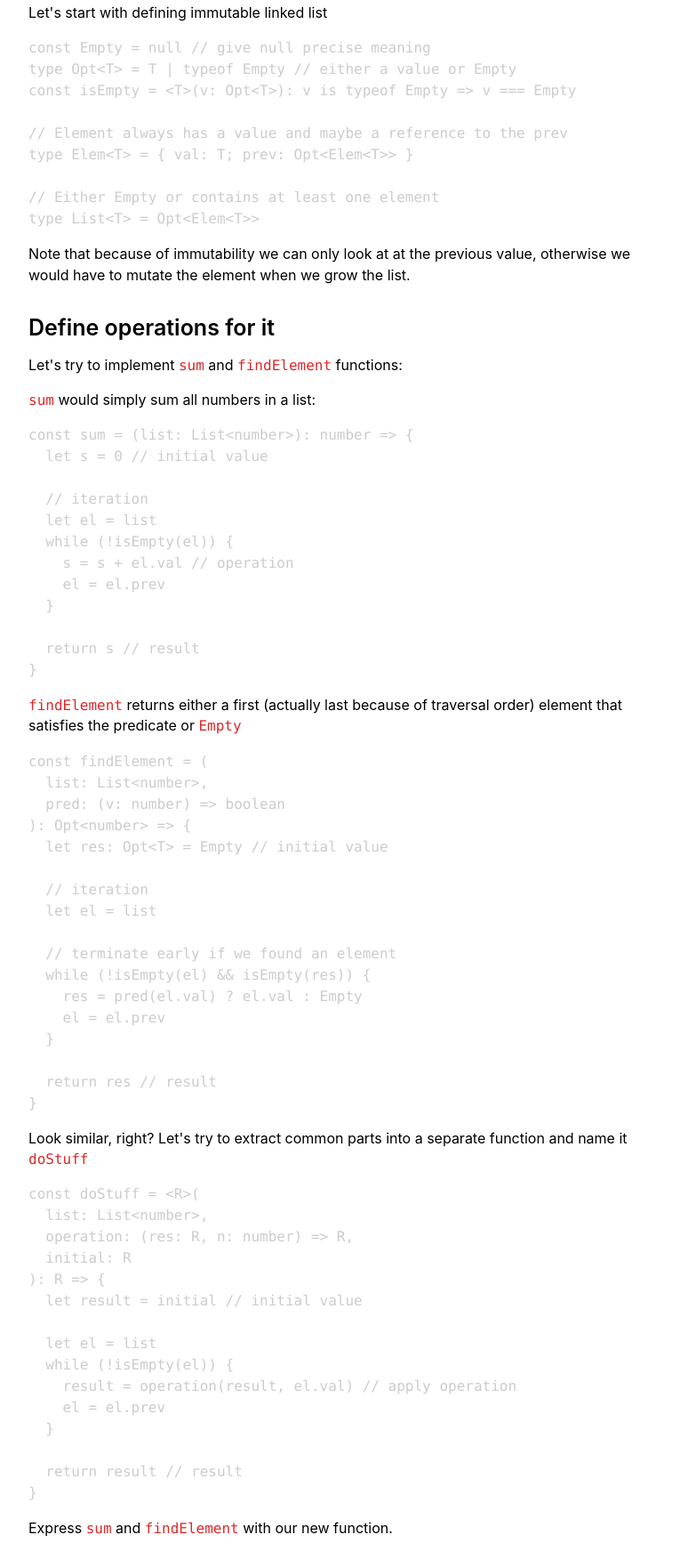
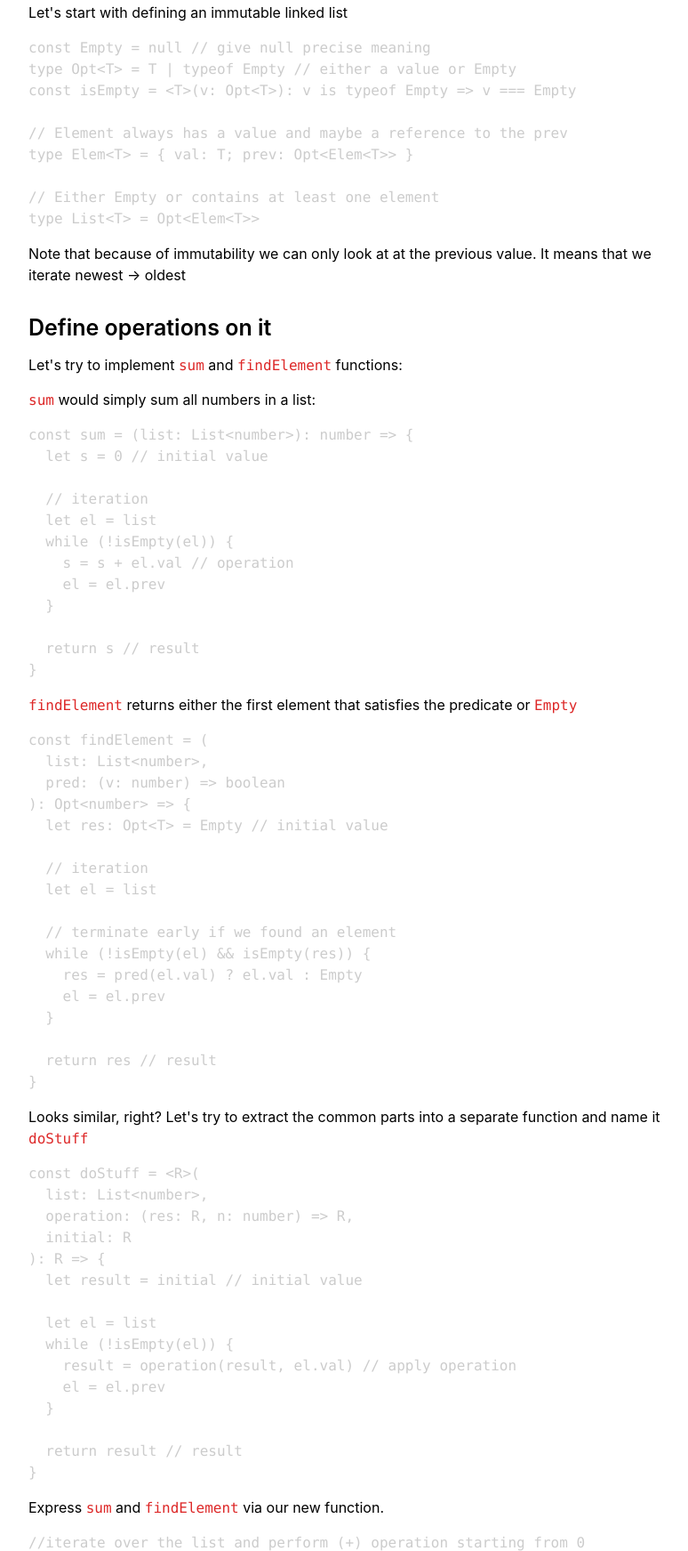
Before and after one commit to twop/twopennycode.com, a Gatsby site: page /why-reduce-matters/index/ in a window 1280 px wide. Shown: the part 494-2237 px from the top of the page at 89% size, without its empty margins (248-1022 px from the left). Built offline with nearby package versions, Linux system fonts and the light colour scheme; Gatsby itself is replaced by a stand-in of ours; some packages are replaced by stand-ins of ours; code samples lack their colours.

Commit message:
Gramma :(

````diff
--- a/src/content/why-reduce-matters/index.md
+++ b/src/content/why-reduce-matters/index.md
@@ -14,7 +14,7 @@ Now, let's dive in!
 
 ### Linked list as an example
 
-Let's start with defining immutable linked list
+Let's start with defining an immutable linked list
 
 ```ts
 const Empty = null // give null precise meaning
@@ -28,9 +28,9 @@ type Elem<T> = { val: T; prev: Opt<Elem<T>> }
 type List<T> = Opt<Elem<T>>
 ```
 
-Note that because of immutability we can only look at at the previous value, otherwise we would have to mutate the element when we grow the list.
+Note that because of immutability we can only look at at the previous value. It means that we iterate newest -> oldest
 
-### Define operations for it
+### Define operations on it
 
 Let's try to implement `sum` and `findElement` functions:
 
@@ -51,7 +51,7 @@ const sum = (list: List<number>): number => {
 }
 ```
 
-`findElement` returns either a first (actually last because of traversal order) element that satisfies the predicate or `Empty`
+`findElement` returns either the first element that satisfies the predicate or `Empty`
 
 ```ts
 const findElement = (
@@ -73,8 +73,8 @@ const findElement = (
 }
 ```
 
-Look similar, right?
-Let's try to extract common parts into a separate function and name it `doStuff`
+Looks similar, right?
+Let's try to extract the common parts into a separate function and name it `doStuff`
 
 ```ts
 const doStuff = <R>(
@@ -94,7 +94,7 @@ const doStuff = <R>(
 }
 ```
 
-Express `sum` and `findElement` with our new function.
+Express `sum` and `findElement` via our new function.
 
 ```ts
 //iterate over the list and perform (+) operation starting from 0
@@ -123,7 +123,7 @@ const findElement = (list: List<number>, pred: (num: number) => boolean) =>
 
 The operation function looks a little bit more involved, but conceptually it is pretty simple: it is a switch between "found it!" and "not yet" states. Once we found a value we cannot "unfind" it back.
 
-Note that we lost early termination for `findElement`. But we did get a lot of code reuse in the process :)
+Note that we lost early termination of `findElement`. But we did get a lot of code reuse in the process :)
 
 Let's give `doStuff` function a proper name and implement it via recursion
 
@@ -137,9 +137,9 @@ const reduce = <T, R>(l: List<T>, op: (r: R, v: T) => R, initVal: R): R =>
 
 Note that this form iterates in the right order: oldest to newest. Exactly what we wanted and we are not mutating anything in the process!
 
-### We have a superpower
+### We have the superpower
 
-It appears that reduce is a general abstraction over iteration. You can probably think about it as a `for` loop but without unnecessary ceremony.
+It appears that reduce is a general abstraction over iteration. You can probably think about it as a `for` loop but without any unnecessary ceremony.
 
 Now, let's try to feel the power and build `map` and `filter` functions. But first we need a way to actually grow lists.
 
@@ -148,7 +148,7 @@ Now, let's try to feel the power and build `map` and `filter` functions. But fir
 const append = <T>(l: List<T>, val: T): List<T> => ({ val, prev: l })
 ```
 
-operator for `filter` is pretty straightforward: "if I like then you welcome aboard, please next otherwise".
+operator for `filter` is pretty straightforward: "if I like you then welcome aboard, please next otherwise".
 
 ```ts
 // filter out elements that don't satisfy the predicate
````
